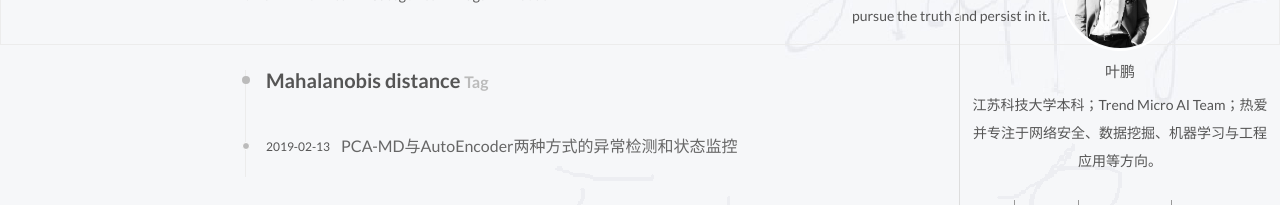
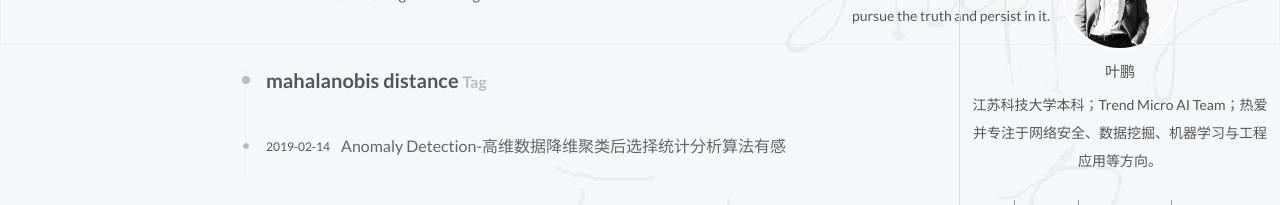
Before and after one commit to yinni-peng/yinni-peng.github.io, a plain HTML site: page tags/mahalanobis-distance/index.html in a window 1280 px wide. Shown: the part 126-331 px from the top of the page. Drawn offline with nearby package versions, Linux system fonts and the light colour scheme; some packages are replaced by stand-ins of ours; a script that the page names is missing.

Commit message:
Site updated: 2019-08-04 14:27:41

```diff
--- a/tags/mahalanobis-distance/index.html
+++ b/tags/mahalanobis-distance/index.html
@@ -50,7 +50,7 @@
 <meta name="description" content="江苏科技大学本科；Trend Micro AI Team；热爱并专注于网络安全、数据挖掘、机器学习与工程应用等方向。">
 <meta property="og:type" content="website">
 <meta property="og:title" content="Luckyye blog">
-<meta property="og:url" content="http://yoursite.com/tags/Mahalanobis-distance/index.html">
+<meta property="og:url" content="http://yoursite.com/tags/mahalanobis-distance/index.html">
 <meta property="og:site_name" content="Luckyye blog">
 <meta property="og:description" content="江苏科技大学本科；Trend Micro AI Team；热爱并专注于网络安全、数据挖掘、机器学习与工程应用等方向。">
 <meta property="og:locale" content="default">
@@ -68,7 +68,7 @@
 
 
 
-  <title> Tag: Mahalanobis distance | Luckyye blog </title>
+  <title> Tag: mahalanobis distance | Luckyye blog </title>
 </head>
 
 <body itemscope="" itemtype="http://schema.org/WebPage" lang="">
@@ -180,7 +180,7 @@
   <div id="posts" class="posts-collapse">
     <div class="collection-title">
       <h2>
-        Mahalanobis distance
+        mahalanobis distance
         <small>Tag</small>
       </h2>
     </div>
@@ -193,17 +193,17 @@
 
       <h1 class="post-title">
 
-            <a class="post-title-link" href="/2019/02/13/anomaly-detection-pca-md-autoencoder/" itemprop="url">
+            <a class="post-title-link" href="/2019/02/14/dimensionality-reduction-clustering-analysis/" itemprop="url">
 
-                <span itemprop="name">PCA-MD与AutoEncoder两种方式的异常检测和状态监控</span>
+                <span itemprop="name">Anomaly Detection-高维数据降维聚类后选择统计分析算法有感</span>
 
             </a>
 
       </h1>
 
       <div class="post-meta">
-        <time class="post-time" itemprop="dateCreated" datetime="2019-02-13T17:23:32+08:00" content="2019-02-13">
-          2019-02-13
+        <time class="post-time" itemprop="dateCreated" datetime="2019-02-14T14:10:38+08:00" content="2019-02-14">
+          2019-02-14
         </time>
       </div>
 
@@ -395,7 +395,7 @@
 
     <script type="text/javascript">
       var disqus_shortname = 'luckyye-disqus-com';
-      var disqus_identifier = 'tags/Mahalanobis-distance/index.html';
+      var disqus_identifier = 'tags/mahalanobis-distance/index.html';
       var disqus_title = '';
       var disqus_url = '';
 
@@ -571,7 +571,3 @@ $(function() {
 
 </body>
 </html>
->
-
-</body>
-</html>
```
